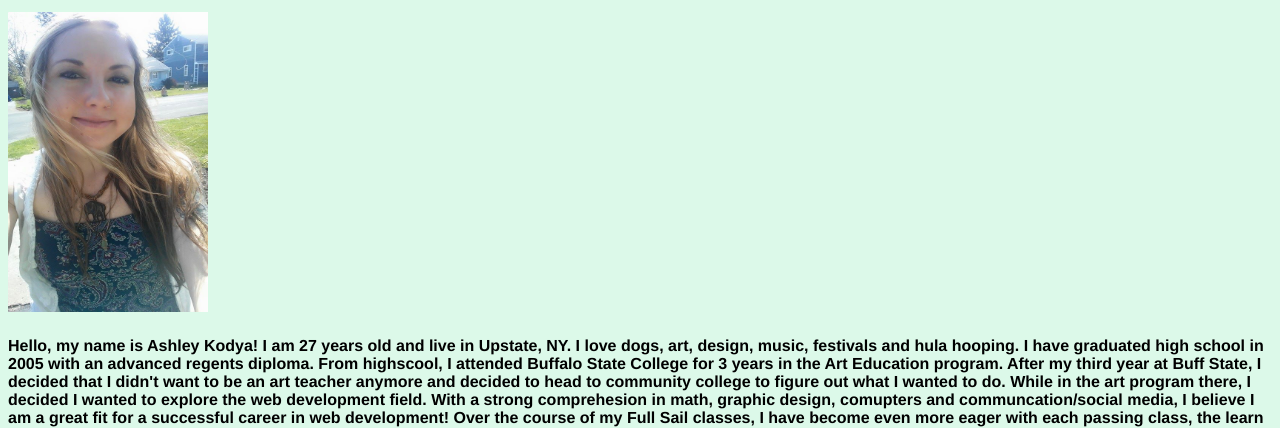
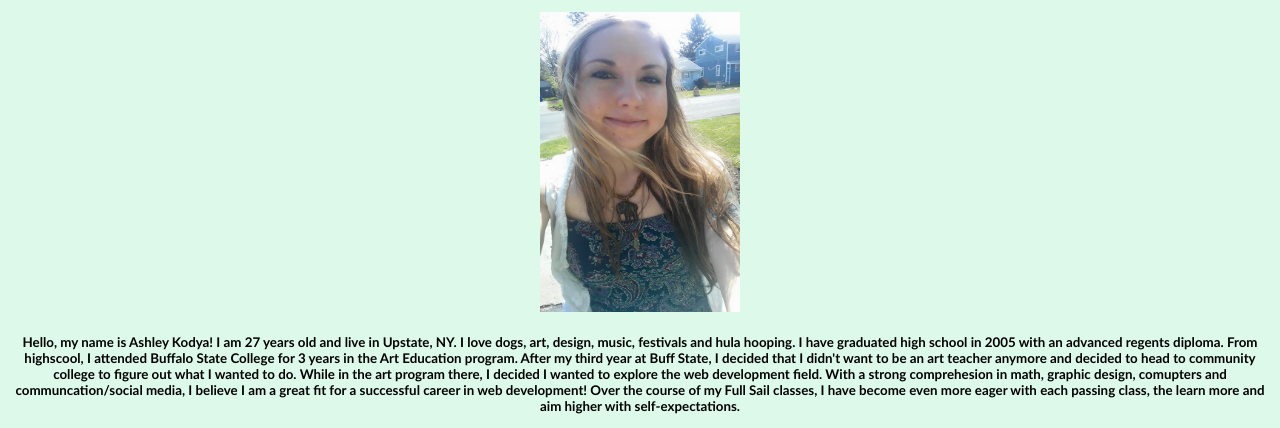
Before and after one commit to amkodya/Web_Standards_Project, a plain HTML site: page week1/project library/index.html in a window 1280 px wide. Shown: the part 87-515 px from the top of the page. Drawn offline with Linux system fonts and the light colour scheme.

Commit message:
project library
project library

```diff
--- a/week1/project library/css/style.css
+++ b/week1/project library/css/style.css
@@ -7,7 +7,8 @@ body {
 }
 p {
 	color: #000;
-	font-size: 12pt;
+	font-family: "Calibri", sans-serif;
+	font-size: 10pt;
 }
 h1 {
 	font-size: 30pt;
@@ -21,3 +22,6 @@ h2 {
 	height: 300px;
 	width: 200px;
 }
+header {
+	text-align: center;
+}
```
